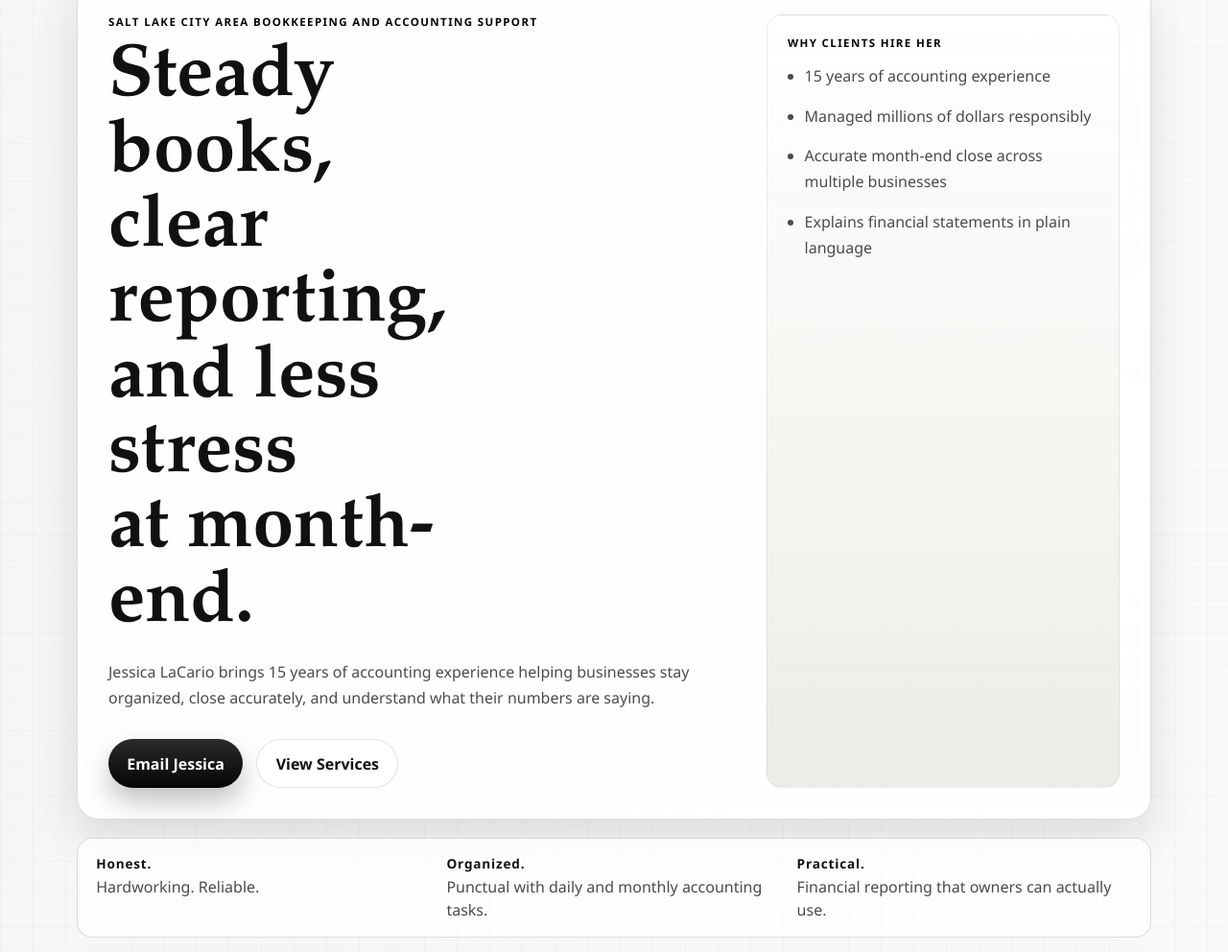
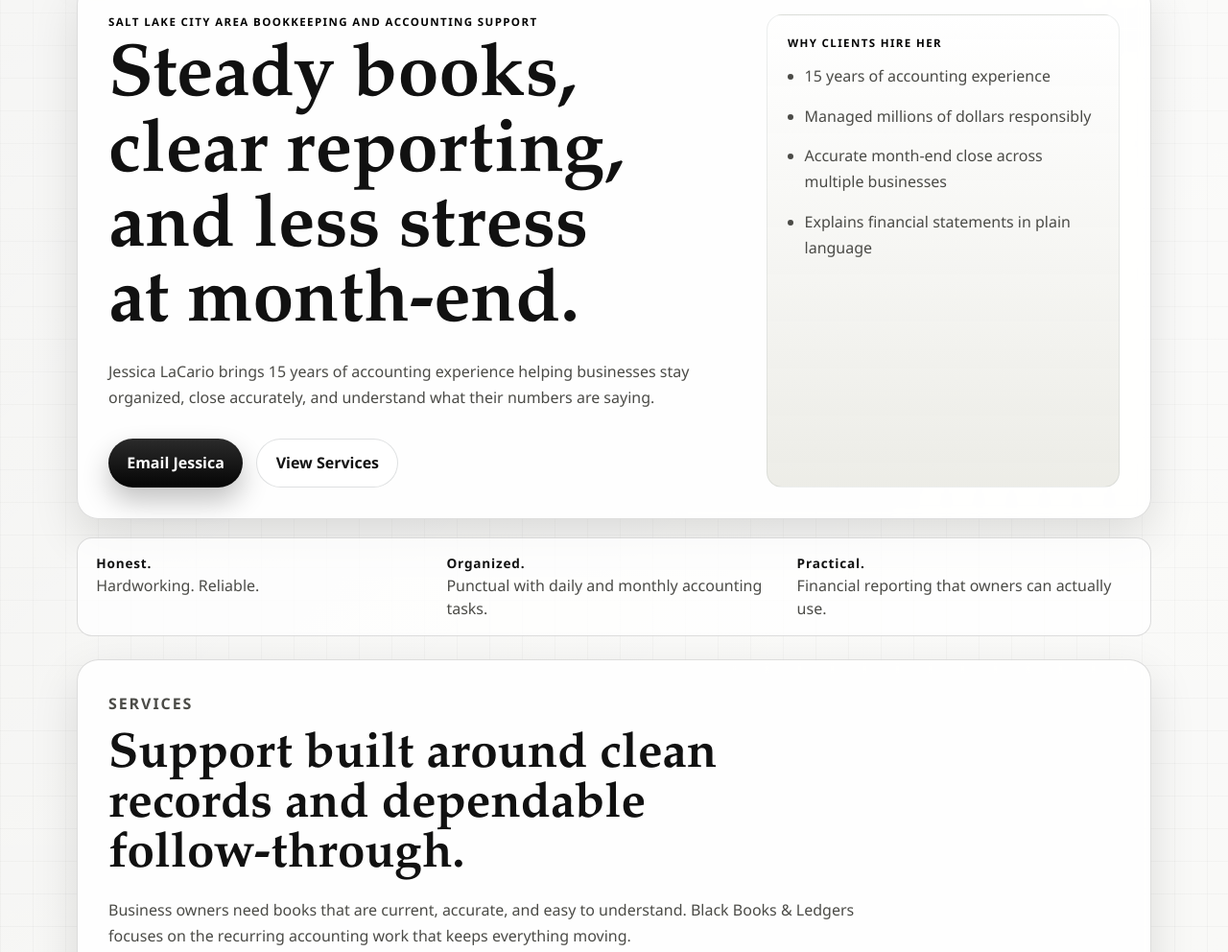
Before and after one commit to n6s/bbl, a website: page public/index.html in a window 1280 px wide. Shown: the part 123-1115 px from the top of the page at 96% size. Drawn offline with Linux system fonts and the light colour scheme.

Commit message:
Prevent awkward heading wraps

```diff
--- a/public/styles.css
+++ b/public/styles.css
@@ -128,16 +128,18 @@ a {
   margin: 0;
   font-family: var(--display-font);
   font-weight: 700;
+  hyphens: none;
   line-height: 1.02;
 }
 
 .hero-copy h1 {
   font-size: clamp(2.9rem, 6vw, 5.4rem);
-  max-width: 12.5ch;
+  max-width: 15ch;
 }
 
 .hero-copy h1 span {
   display: block;
+  white-space: nowrap;
 }
 
 .lead,
@@ -262,7 +264,7 @@ a {
 }
 
 #services .section-heading h2 {
-  max-width: 22ch;
+  max-width: 26ch;
 }
 
 .service-grid,
```
